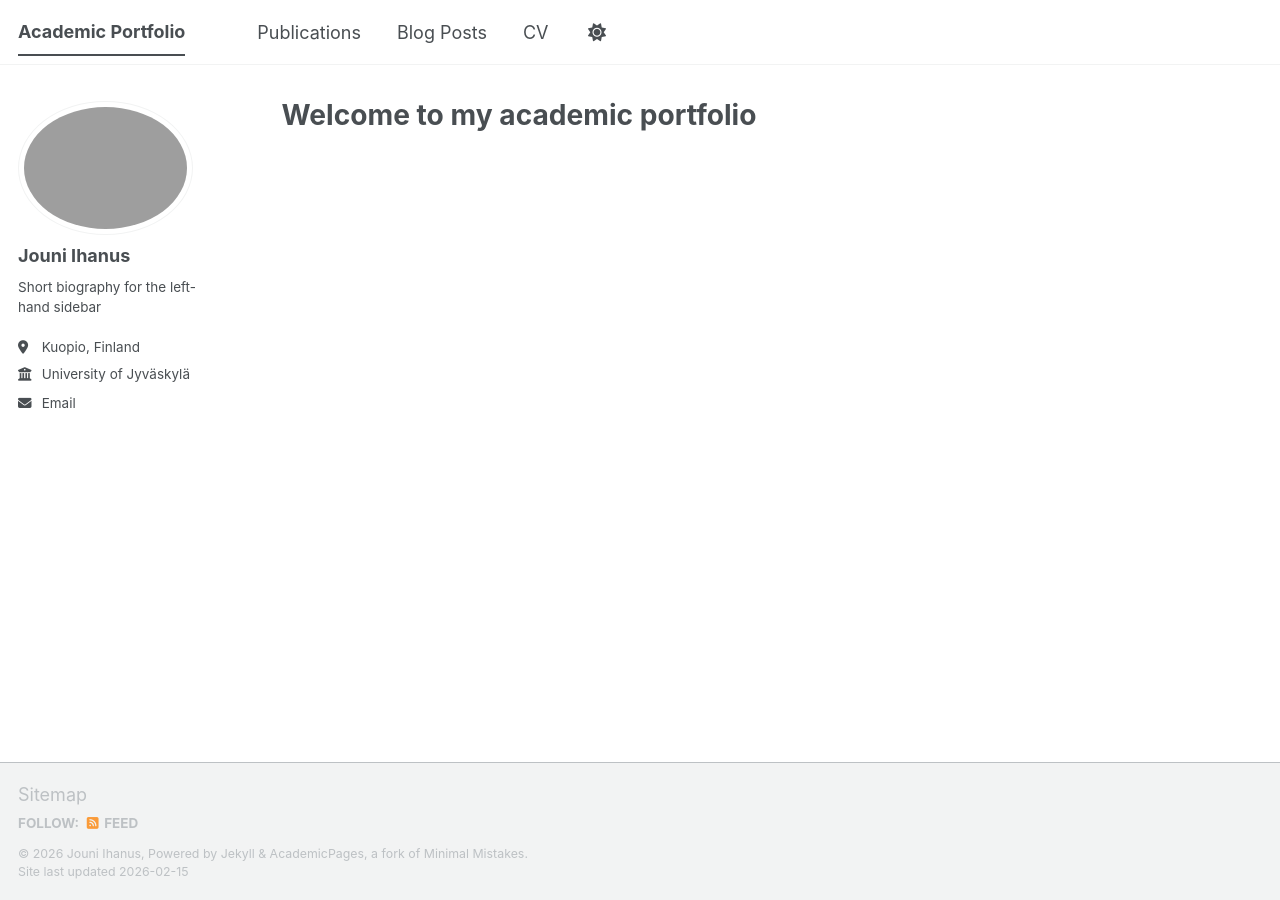
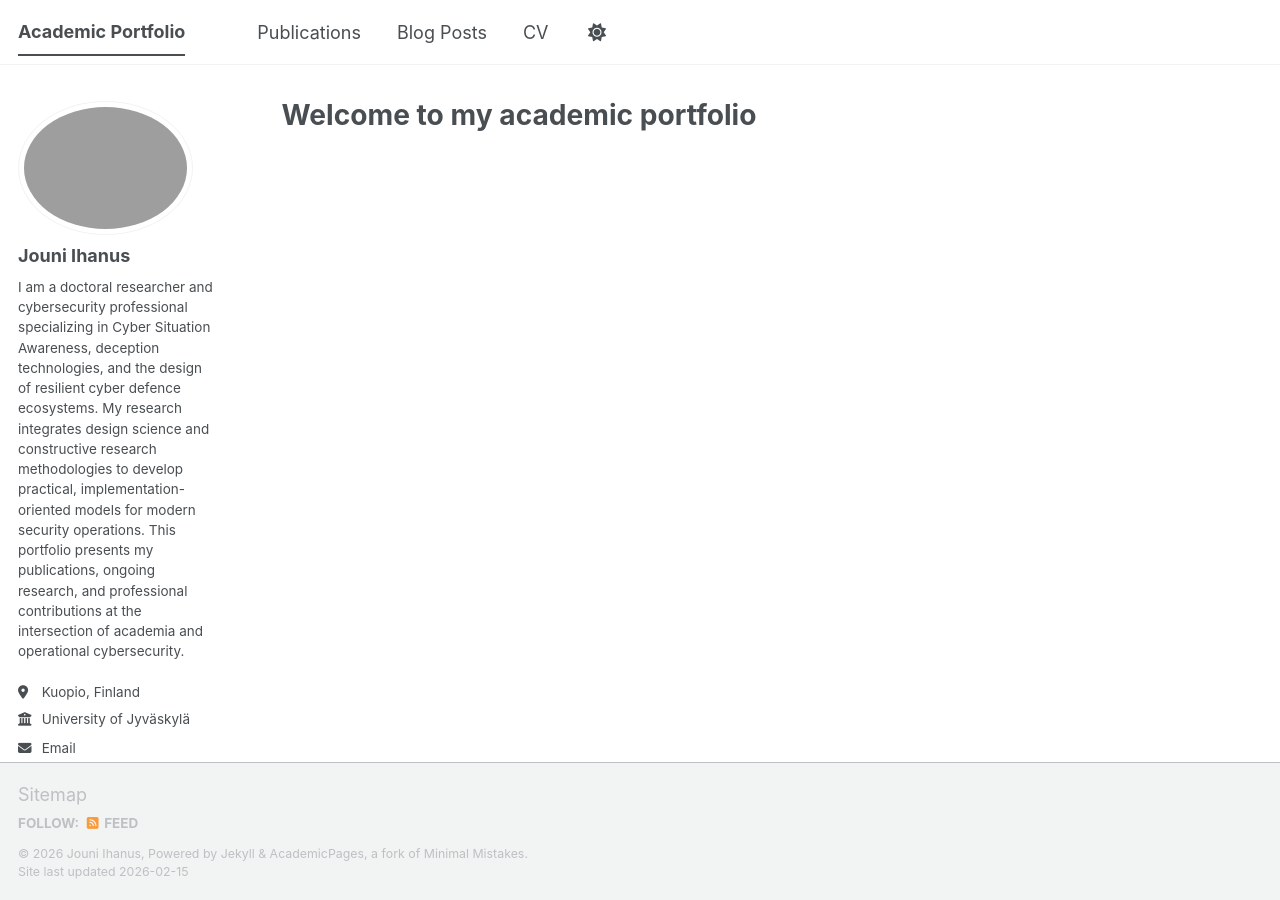
Before and after one commit to WNemesisW/WNemesisW.github.io, a Jekyll site: the page built from _pages/about.md, in a window 1280 px wide. Built offline with Jekyll 4.4.1, drawn with Linux system fonts in a browser that asks for light colours; a script bundle is joined from its source files by our own code; library files that are not in the unit come from our copies.

Commit message:
Update _config.yml

```diff
--- a/_config.yml
+++ b/_config.yml
@@ -26,7 +26,7 @@ author:
   avatar           : "profile.png"
   name             : "Jouni Ihanus"
   pronouns         : # example: "she/her"
-  bio              : "Short biography for the left-hand sidebar"
+  bio              : "I am a doctoral researcher and cybersecurity professional specializing in Cyber Situation Awareness, deception technologies, and the design of resilient cyber defence ecosystems. My research integrates design science and constructive research methodologies to develop practical, implementation-oriented models for modern security operations. This portfolio presents my publications, ongoing research, and professional contributions at the intersection of academia and operational cybersecurity."
   location         : "Kuopio, Finland"
   employer         : "University of Jyväskylä"
   uri              : # URL
```
